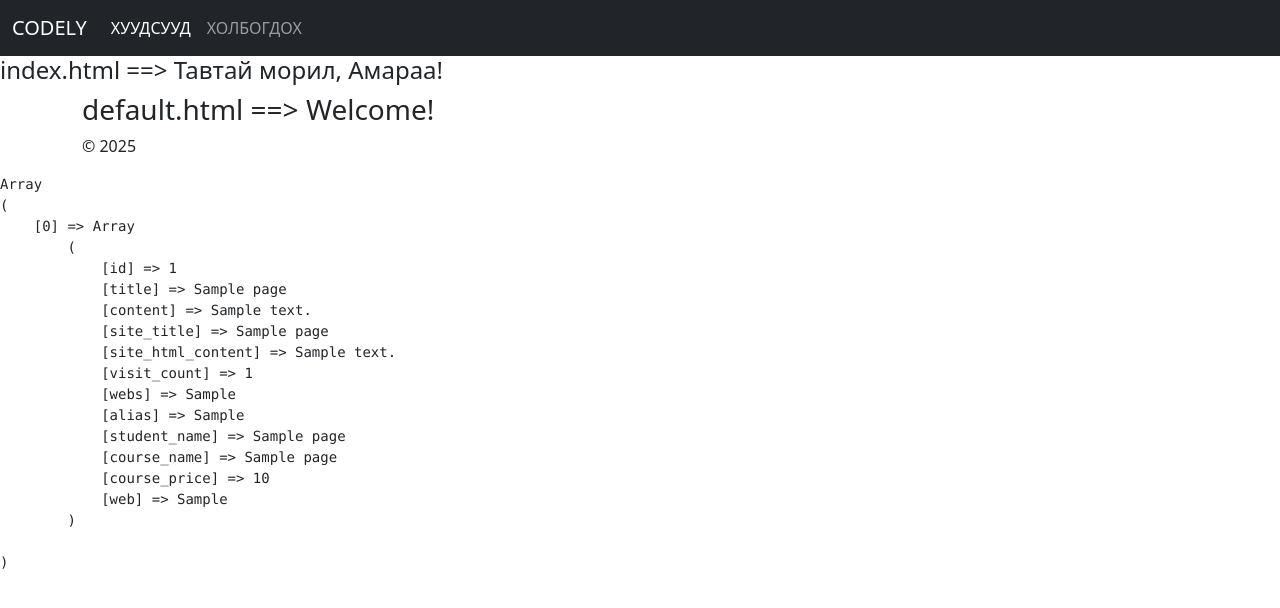
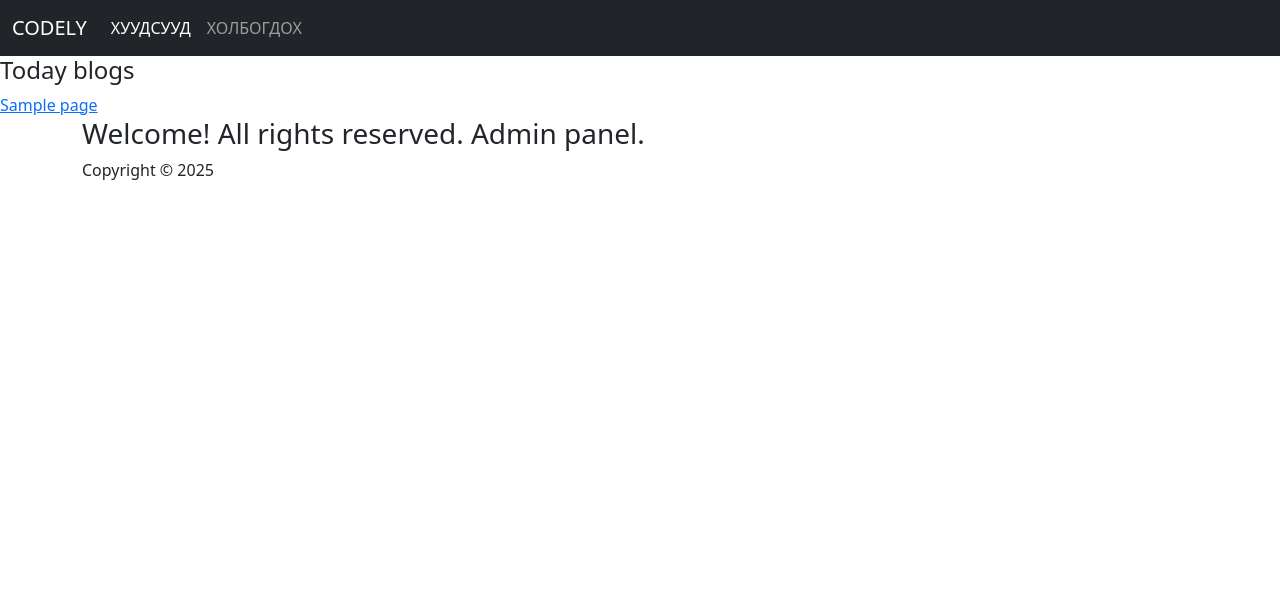
Before and after one commit to Munaa8805/blog, a PHP site: page / in a window 1280 px wide. Shown: the top 608 px of the page. Run offline with PHP 8.4, Linux system fonts and the light colour scheme; tables that the repository leaves empty or names only in its code hold one stand-in row (values such as "Sample post"); data that the repository does not hold is empty.

Commit message:
create contact page, and insert active class into navbar

```diff
--- a/controllers/pages.controller.php
+++ b/controllers/pages.controller.php
@@ -7,20 +7,22 @@ class PagesController extends Controller
     {
         // echo 'Pages controller<br>';
         parent::__construct();
+        $this->model = new Page();
     }
 
 
-    public function student_view($id)
-    {
-        echo 'Student view';
-    }
     public function index()
     {
+        // render all pages from the database
+
+        $webs = $this->model->getList();
+        // var_dump($webs);
         return (new View([
             'site_title' => Config::get('site_name'),
-            'student_name' => 'Амараа',
+            'webs' => $webs,
         ], 'pages' . DS . 'index.html'))->render();
     }
+    //// View page CONTENT
     public function view()
     {
         // $this->data['site_title'] = $this->params[0];
@@ -29,12 +31,15 @@ class PagesController extends Controller
         // $this->data['course_description'] = 'This is a React JS course';
         // $view = new View($this->data, 'pages/view.html');
         // return $view->render();
+        $web =  $this->model->getAlias($this->params[0]);
         return (new View([
-            'site_title' => Config::get('site_name') . ' | Course',
-            'course_name' => 'React эхнээс дуустал',
-            'course_price' => '100',
+            'site_title' => Config::get('site_name') . ' | Blog',
+            'web' => $web[0],
         ], 'pages' . DS . 'view.html'))->render();
     }
+
+
+    ////
     public function admin_view()
     {
         return (new View([
@@ -42,4 +47,9 @@ class PagesController extends Controller
             'visit_count' => 'secret#12',
         ], 'pages' . DS . 'admin_view.html'))->render();
     }
+
+    public function student_view($id)
+    {
+        echo 'Student view';
+    }
 }
--- a/lang/en.php
+++ b/lang/en.php
@@ -5,9 +5,9 @@ return [
     'admin.header' => "HOME | PRODUCTS | CONTACT",
     'admin.menu_pages' => "PAGES",
     'admin.menu_contact' => "CONTACT",
-    'admin.footer' => 'All rights reserved',
+    'admin.footer' => 'All rights reserved. Admin panel. Copyrigth @2025!',
     'default.header' => 'COURSES | ABOUT',
     'default.menu_pages' => "PAGES",
     'default.menu_contact' => "CONTACT",
-    'default.footer' => 'Welcome!',
+    'default.footer' => 'Welcome blog website. Copyright @2025!',
 ];
--- a/lang/mn.php
+++ b/lang/mn.php
@@ -5,9 +5,9 @@ return [
     'admin.header' => "HOME | PRODUCTS | CONTACT",
     'admin.menu_pages' => "ХУУДСУУД",
     'admin.menu_contact' => "ХОЛБОГДОХ",
-    'admin.footer' => 'All rights reserved',
+    'admin.footer' => 'All rights reserved. Admin panel.',
     'default.header' => 'COURSES | ABOUT',
     'default.menu_pages' => "ХУУДСУУД",
     'default.menu_contact' => "ХОЛБОГДОХ",
-    'default.footer' => 'Welcome!',
+    'default.footer' => 'Welcome! All rights reserved. Admin panel.',
 ];
--- a/lib/init.php
+++ b/lib/init.php
@@ -8,7 +8,7 @@ spl_autoload_register(function ($class_name) {
     $class_name = strtolower($class_name);
 
     $lib_path = ROOT . DS . 'lib' . DS . $class_name . '.class.php';
-    $models_path = ROOT . DS . 'models' . DS . $class_name . '.class.php';
+    $models_path = ROOT . DS . 'models' . DS . $class_name . '.php';
 
     $controller_path = ROOT . DS . 'controllers' . DS . str_replace('controller', '.controller', $class_name) . '.php';
     if (file_exists($lib_path)) {
@@ -19,8 +19,8 @@ spl_autoload_register(function ($class_name) {
         require_once $controller_path;
     } else {
         // die('The file does not exist.');
-        die($clss_name . ' class does not exist.');
-        // throw new Exception('The file does not exist.');
+        // die($class_name . ' class does not exist.');
+        throw new Exception('The file does not exist.');
     }
     // echo $lib_path . '<br>';
 });
--- /dev/null
+++ b/lib/model.class.php
@@ -0,0 +1,11 @@
+<?php
+
+
+class Model
+{
+    protected $db;
+    public function __construct()
+    {
+        $this->db = App::$db;
+    }
+}
--- /dev/null
+++ b/models/page.php
@@ -0,0 +1,43 @@
+<?php
+
+
+class Page extends Model
+{
+    public function getList($is_published = false)
+    {
+        $sql = "SELECT * FROM pages";
+        if ($is_published) {
+            $sql .= "  WHERE is_published = 1";
+        }
+        // var_dump($this->db->query($sql));
+        return $this->db->query($sql);
+    }
+
+    public function getAlias($alias)
+    {
+        $alias = $this->db->escape($alias);
+        $sql = "SELECT * FROM pages WHERE alias = '" . $alias . "'";
+        return $this->db->query($sql) ?? null;
+    }
+
+    // public function getPage($id)
+    // {
+    //     $sql = "SELECT * FROM pages WHERE id = " . $id;
+    //     return $this->db->query($sql);
+    // }
+    // public function addPage($data)
+    // {
+    //     $sql = "INSERT INTO pages (title, content) VALUES ('" . $data['title'] . "', '" . $data['content'] . "')";
+    //     return $this->db->query($sql);
+    // }
+    // public function updatePage($data)
+    // {
+    //     $sql = "UPDATE pages SET title = '" . $data['title'] . "', content = '" . $data['content'] . "' WHERE id = " . $data['id'];
+    //     return $this->db->query($sql);
+    // }
+    // public function deletePage($id)
+    // {
+    //     $sql = "DELETE FROM pages WHERE id = " . $id;
+    //     return $this->db->query($sql);
+    // }
+}
--- a/views/default.html
+++ b/views/default.html
@@ -1,3 +1,11 @@
+<!-- <?php
+
+
+
+echo App::getRouter()->getController();
+?> -->
+
+
 <!DOCTYPE html>
 <html lang="en">
 
@@ -19,7 +27,7 @@
     <header>
         <nav class="navbar navbar-dark navbar-expand-lg navbar-light bg-dark">
             <div class="container-fluid">
-                <a class="navbar-brand" href="#">
+                <a class="navbar-brand" href="/">
                     <?=__('admin.menu_logo')?>
                 </a>
                 <button class="navbar-toggler" type="button" data-bs-toggle="collapse"
@@ -30,12 +38,12 @@
                 <div class="collapse navbar-collapse flex-end" id="navbarSupportedContent">
                     <ul class="navbar-nav me-auto mb-2 mb-lg-0">
                         <li class="nav-item">
-                            <a class="nav-link active" aria-current="page" href="#">
+                            <a class="nav-link <?php if(App::getRouter()->getController() == 'pages') echo 'active'; ?>" aria-current="page" href="/pages">
                                 <?=__('default.menu_pages')?>
                             </a>
                         </li>
                         <li class="nav-item">
-                            <a class="nav-link" href="#">
+                            <a class="nav-link <?php if(App::getRouter()->getController() == 'contact') echo 'active'; ?>" href="/contact">
                                 <?=__('default.menu_contact')?>
                             </a>
                         </li>
@@ -54,11 +62,11 @@
 
 
     <footer class="container footer">
-        <h3>default.html ==>
+        <h3>
             <?=__('default.footer')?>
         </h3>
         <p>
-            &copy;
+           Copyright &copy;
             <?php echo date('Y') ?>
         </p>
     </footer>
--- /dev/null
+++ b/views/pages/contact.html
@@ -0,0 +1,2 @@
+<h1>Contact me</h1>
+<p>604-837-6229</p>
--- a/views/pages/index.html
+++ b/views/pages/index.html
@@ -1,4 +1,15 @@
-<h4>index.html ==>
-    Тавтай морил,
-    <?=$data['student_name']?>!
+<h4>
+    Today blogs
+
 </h4>
+
+<div>
+
+    <?php foreach($data['webs'] as $web):?>
+
+    <a href="http://codely.test/pages/view/<?=$web['alias']?>">
+        <?=$web['title']?><br />
+    </a>
+
+    <?php endforeach ?>
+</div>
--- a/www/index.php
+++ b/www/index.php
@@ -23,8 +23,3 @@ $router = new Router($_SERVER['REQUEST_URI']);
 
 $app = new App();
 $app->run($_SERVER['REQUEST_URI']);
-$rows = App::$db->query('SELECT * FROM pages');
-
-
-echo '<pre>';
-print_r($rows);
```
Also changed, not shown: controllers/contact.controller.php (added, +25 -0 lines), views/admin.html (+6 -2 lines), views/pages/view.html (+5 -3 lines), lib/router.class.php (line endings or trailing spaces), 2 other files.
